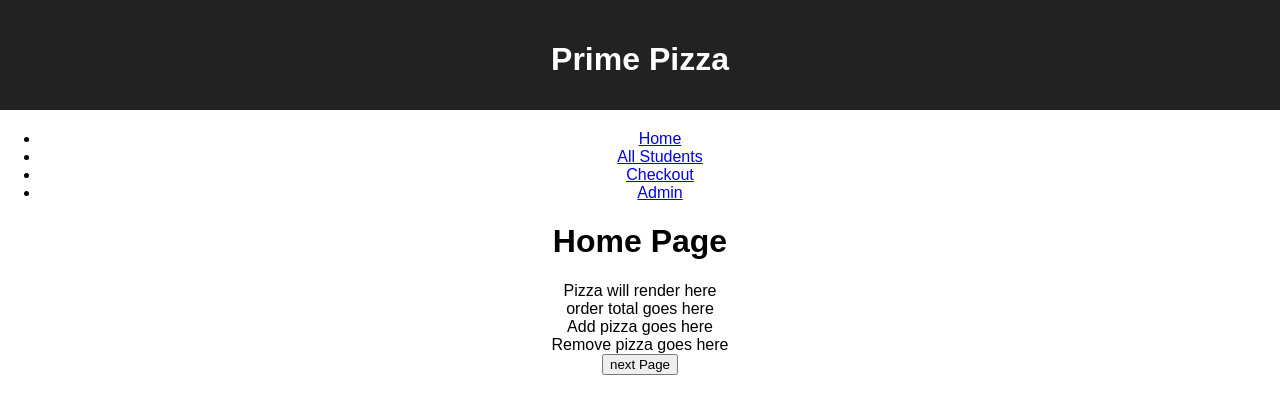
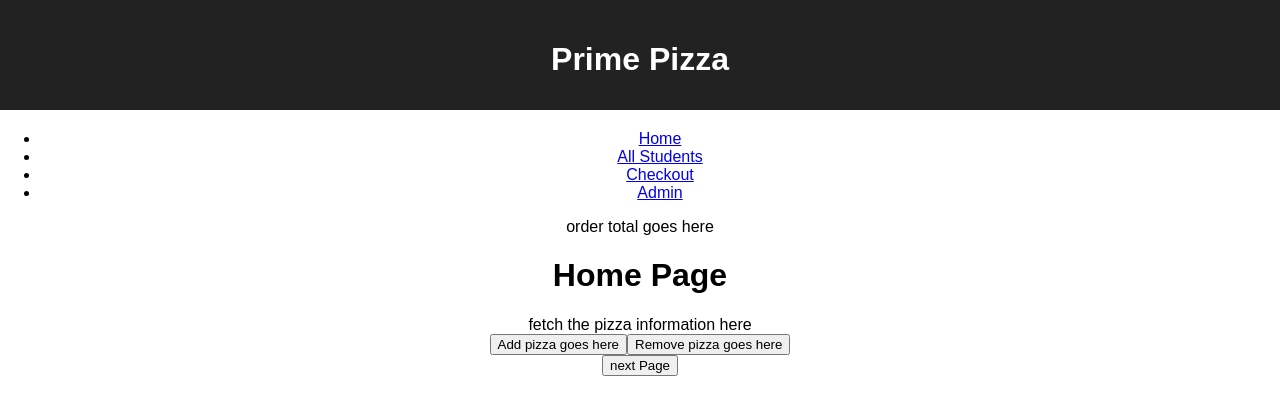
Before and after one commit to Henrisoho/legendary-octo-guide, a React (Create React App) app: page / in a window 1280 px wide. Shown: the top 414 px of the page. Built offline with nearby package versions, Linux system fonts and the light colour scheme.

Commit message:
final form of skeleton

```diff
--- a/src/components/HomePage/FetchPizza.jsx
+++ b/src/components/HomePage/FetchPizza.jsx
@@ -1,13 +1,24 @@
 import React from "react";
+import AddOrder from "./AddOrder";
+import RemoveOrder from "./RemoveOrder";
 
 function FetchPizza() {
 
 
 return (
     <>
-      Pizza will render here
+    fetch the pizza information here
+
+        <form action="order pizza">
+
+
+
+
+            <button><AddOrder /></button>
+            <button><RemoveOrder /></button>
+        </form>
     </>
-  )
+)
 }
 
 
--- a/src/components/HomePage/HomePage.jsx
+++ b/src/components/HomePage/HomePage.jsx
@@ -9,11 +9,9 @@ function HomePage() {
 
 return (
     <>
+      <div><OrderTotal/></div>
       <h1> Home Page</h1>
       <div><FetchPizza/></div>
-      <div><OrderTotal/></div>
-      <div><AddOrder/></div>
-      <div><RemoveOrder/></div>
       <button>next Page</button>
     </>
   )
```
